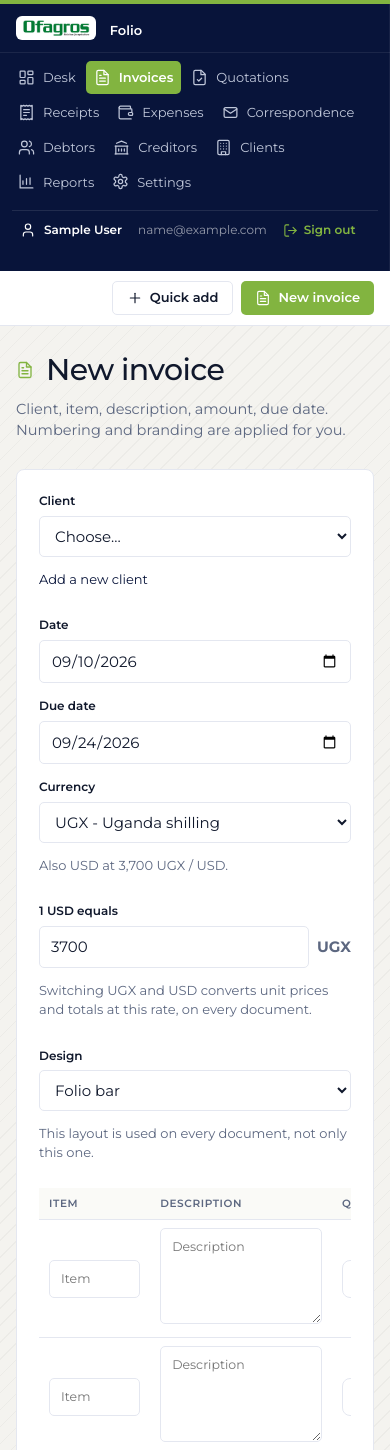
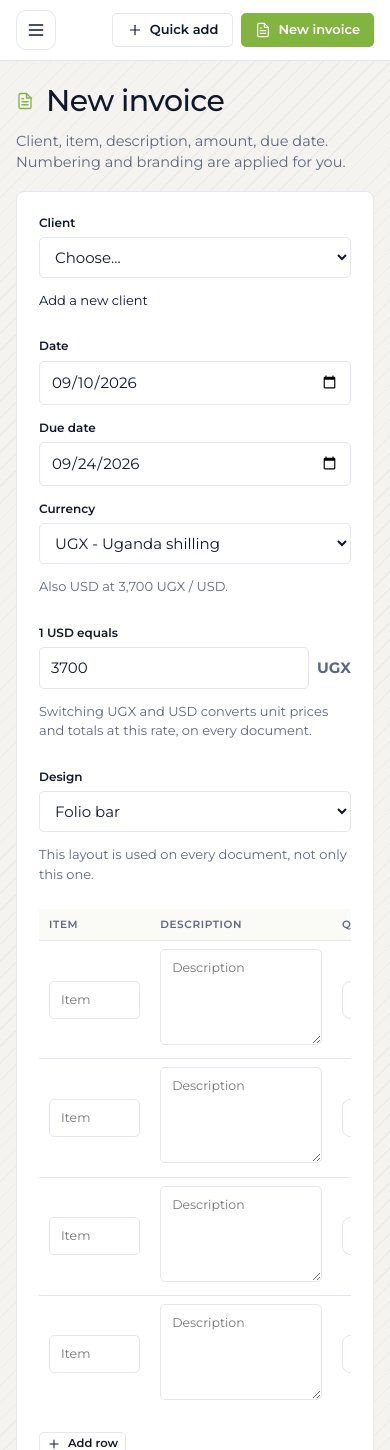
Before and after one commit to FRONT-STAR-DIGITAL/VELLISYS-Web, a PHP site: page /document_new.php in a window 390 px wide. Shown: the top 1450 px of the page. Run offline with PHP 8.4, Linux system fonts and the light colour scheme; the visitor is signed in with stand-in values (Sample User, id 1); data that the repository does not hold is empty.

Commit message:
Collapse desk and admin nav to an icon rail that expands on hover.
The rail stays slim until hover, then labels slide in smoothly. On phones a menu button opens a drawer so the admin portal is usable.

Co-authored-by: nsambamarvin2001 <nsambamarvin2001@gmail.com>

```diff
--- a/assets/css/app.css
+++ b/assets/css/app.css
@@ -68,30 +68,34 @@ img { max-width: 100%; display: block; }
 }
 .app { display: flex; min-height: 100vh; }
 .nav {
-  width: 198px;
+  --rail: 72px;
+  --open: 236px;
+  width: var(--rail);
   flex-shrink: 0;
-  background: var(--nav);
-  color: var(--nav-text);
+  background: #fff;
+  color: var(--brand);
   display: flex;
   flex-direction: column;
-  padding: 0 0 16px;
-  border-top: 4px solid var(--brand);
-  box-shadow: inset -1px 0 0 rgba(255,255,255,.06);
+  padding: 8px 0 12px;
+  border-right: 1px solid rgba(8, 20, 58, .06);
   position: fixed;
   top: 0;
   left: 0;
   bottom: 0;
   height: 100vh;
-  overflow-y: auto;
-  z-index: 20;
+  overflow: hidden;
+  z-index: 40;
+  transition: width .32s cubic-bezier(.22, 1, .36, 1), box-shadow .32s ease;
 }
-.desk-body .main { margin-left: 198px; min-height: 100vh; }
+.desk-body .main { margin-left: 72px; min-height: 100vh; }
 .brand {
   color: inherit;
   text-decoration: none;
-  padding: 16px 14px 14px;
-  border-bottom: 1px solid rgba(255,255,255,.08);
-  display: block;
+  padding: 14px 0 12px;
+  display: flex;
+  flex-direction: column;
+  align-items: flex-start;
+  min-height: 64px;
 }
 .brand:hover { text-decoration: none; }
 .brand-mark {
@@ -101,74 +105,173 @@ img { max-width: 100%; display: block; }
   background: transparent;
   padding: 0;
   border-radius: 9px;
-  margin-bottom: 12px;
+  margin: 0 0 0 18px;
 }
 .brand-logo {
   height: 32px;
-  width: auto;
-  max-width: 148px;
+  width: 32px;
   object-fit: contain;
   display: block;
-  margin-bottom: 8px;
-  background: #fff;
-  padding: 4px 6px;
+  margin: 0 0 0 20px;
+  background: transparent;
+  padding: 0;
   border-radius: 6px;
+  transition: width .32s cubic-bezier(.22, 1, .36, 1), margin .32s ease;
 }
 .brand-kicker {
+  display: none;
+}
+.brand strong {
   display: block;
-  font-size: 10px;
-  letter-spacing: .2em;
-  text-transform: uppercase;
+  margin: 8px 0 0 20px;
+  font-size: 13px;
+  font-weight: 600;
+  color: var(--brand-ink);
+  line-height: 1.3;
+  white-space: nowrap;
+  opacity: 0;
+  max-width: 0;
+  overflow: hidden;
+  transition: opacity .22s ease, max-width .32s cubic-bezier(.22, 1, .36, 1);
+}
+.nav nav { display: flex; flex-direction: column; padding: 8px 0; gap: 2px; flex: 1; overflow-x: hidden; overflow-y: auto; }
+.nav nav a {
+  position: relative;
+  color: var(--brand);
+  text-decoration: none;
+  margin: 2px 10px 2px 8px;
+  padding: 10px 12px;
+  border-radius: 16px;
+  font-size: 14px;
+  font-weight: 500;
+  display: flex;
+  align-items: center;
+  gap: 14px;
+  min-height: 44px;
+  white-space: nowrap;
+  transition: background .2s ease, color .2s ease, margin .32s cubic-bezier(.22, 1, .36, 1), border-radius .32s ease, padding .32s ease;
+}
+.nav nav a .icon { flex-shrink: 0; }
+.nav nav a span {
+  opacity: 0;
+  transform: translateX(-8px);
+  color: var(--brand-ink);
+  transition: opacity .18s ease, transform .28s cubic-bezier(.22, 1, .36, 1);
+}
+.nav nav a:hover { background: color-mix(in srgb, var(--brand) 10%, #fff); opacity: 1; text-decoration: none; }
+.nav nav a.is-on {
+  background: color-mix(in srgb, var(--brand) 18%, #fff);
   color: var(--brand);
   font-weight: 600;
 }
-.brand strong {
-  display: block;
-  margin-top: 4px;
-  font-size: 13px;
-  font-weight: 600;
-  color: #fff;
-  line-height: 1.3;
-}
-.nav nav { display: flex; flex-direction: column; padding: 10px 8px; gap: 2px; flex: 1; }
-.nav nav a {
-  color: var(--nav-text);
-  text-decoration: none;
-  padding: 7px 8px;
-  border-radius: 5px;
-  font-size: 13px;
-  display: flex;
-  align-items: center;
-  gap: 8px;
-  opacity: .82;
-}
-.nav nav a:hover { background: rgba(255,255,255,.06); opacity: 1; text-decoration: none; }
-.nav nav a.is-on {
+.nav nav a.is-on span { color: var(--brand-ink); }
+.nav nav a[data-badge]::after {
+  content: "";
+  position: absolute;
+  top: 8px;
+  left: 34px;
+  width: 8px;
+  height: 8px;
+  border-radius: 50%;
   background: var(--brand);
-  color: #fff;
-  opacity: 1;
-  font-weight: 600;
+  box-shadow: 0 0 0 2px #fff;
 }
 .nav-user {
-  margin: 8px 10px 0;
+  margin: 8px 8px 0;
   padding: 12px 8px 4px;
-  border-top: 1px solid rgba(255,255,255,.1);
+  border-top: 1px solid rgba(8, 20, 58, .08);
   font-size: 12px;
   display: flex;
   flex-direction: column;
-  gap: 3px;
-  color: rgba(255,255,255,.75);
+  gap: 4px;
+  color: var(--muted);
 }
-.nav-user-name { display: flex; align-items: center; gap: 8px; color: #fff; font-weight: 600; }
-.nav-user-mail { word-break: break-all; opacity: .75; }
+.nav-user-name { display: flex; align-items: center; gap: 10px; color: var(--brand-ink); font-weight: 600; white-space: nowrap; }
+.nav-user-name span,
+.nav-user-mail,
+.nav-user a span {
+  opacity: 0;
+  transform: translateX(-8px);
+  white-space: nowrap;
+  overflow: hidden;
+  transition: opacity .18s ease, transform .28s cubic-bezier(.22, 1, .36, 1);
+}
+.nav-user-mail { word-break: break-all; }
 .nav-user a {
   color: var(--brand);
-  display: inline-flex;
+  display: flex;
   align-items: center;
-  gap: 6px;
-  margin-top: 10px;
+  gap: 10px;
+  margin-top: 8px;
   font-weight: 600;
+  text-decoration: none;
+  padding: 8px 4px;
+  border-radius: 10px;
 }
+.nav-user a:hover { background: color-mix(in srgb, var(--brand) 10%, #fff); text-decoration: none; }
+
+@media (hover: hover) and (pointer: fine) {
+  .nav:hover,
+  .nav:focus-within {
+    width: var(--open);
+    box-shadow: 10px 0 32px rgba(8, 20, 58, .1);
+  }
+  .nav:hover .brand-logo,
+  .nav:focus-within .brand-logo {
+    width: auto;
+    max-width: 148px;
+    height: 28px;
+  }
+  .nav:hover .brand strong,
+  .nav:focus-within .brand strong {
+    opacity: 1;
+    max-width: 180px;
+  }
+  .nav:hover nav a,
+  .nav:focus-within nav a {
+    margin: 2px 14px 2px 0;
+    padding: 10px 16px 10px 22px;
+    border-radius: 0 20px 20px 0;
+  }
+  .nav:hover nav a span,
+  .nav:focus-within nav a span,
+  .nav:hover .nav-user-name span,
+  .nav:focus-within .nav-user-name span,
+  .nav:hover .nav-user-mail,
+  .nav:focus-within .nav-user-mail,
+  .nav:hover .nav-user a span,
+  .nav:focus-within .nav-user a span {
+    opacity: 1;
+    transform: none;
+  }
+  .nav:hover nav a[data-badge]::after,
+  .nav:focus-within nav a[data-badge]::after { display: none; }
+}
+
+.nav-toggle {
+  display: none;
+  align-items: center;
+  justify-content: center;
+  width: 40px;
+  height: 40px;
+  margin-right: auto;
+  border: 1px solid var(--line);
+  border-radius: 10px;
+  background: #fff;
+  color: var(--brand-ink);
+  cursor: pointer;
+}
+.nav-toggle:hover { background: var(--paper); }
+.nav-scrim {
+  position: fixed;
+  inset: 0;
+  z-index: 35;
+  background: rgba(8, 20, 58, .32);
+  border: 0;
+  padding: 0;
+  cursor: pointer;
+}
+.nav-scrim[hidden] { display: none !important; }
 
 .main { flex: 1; min-width: 0; display: flex; flex-direction: column; }
 .top {
@@ -949,27 +1052,60 @@ table.grid tfoot td {
 }
 @media (max-width: 820px) {
   .app { flex-direction: column; }
+  .nav-toggle { display: inline-flex; }
   .nav {
-    width: 100%;
-    display: flex;
-    position: static;
-    height: auto;
-    overflow: visible;
+    width: min(var(--open), 86vw);
+    transform: translateX(-105%);
+    box-shadow: none;
+    border-right: 0;
+    transition: transform .32s cubic-bezier(.22, 1, .36, 1), box-shadow .32s ease;
   }
-  .brand { display: flex; flex-wrap: wrap; align-items: center; gap: 10px 14px; padding: 12px 16px; }
-  .brand-mark { height: 28px; margin-bottom: 0; }
-  .brand-logo { height: 24px; margin-bottom: 0; }
-  .nav nav { flex-direction: row; flex-wrap: wrap; padding: 8px 10px 12px; }
-  .nav-user { flex-direction: row; flex-wrap: wrap; align-items: center; gap: 8px 16px; margin: 0 12px 12px; padding-top: 10px; }
-  .nav-user a { margin-top: 0; }
+  .nav .brand-logo {
+    width: auto;
+    max-width: 148px;
+    height: 28px;
+  }
+  .nav .brand strong,
+  .nav nav a span,
+  .nav .nav-user-name span,
+  .nav .nav-user-mail,
+  .nav .nav-user a span {
+    opacity: 1;
+    transform: none;
+    max-width: none;
+  }
+  .nav nav a {
+    margin: 2px 14px 2px 0;
+    padding: 10px 16px 10px 22px;
+    border-radius: 0 20px 20px 0;
+  }
+  .nav nav a[data-badge]::after { display: none; }
+  .desk-body.nav-open .nav {
+    transform: translateX(0);
+    box-shadow: 12px 0 40px rgba(8, 20, 58, .16);
+  }
+  .desk-body.nav-open { overflow: hidden; }
   .desk-body .main { margin-left: 0; }
-  .top { justify-content: flex-end; padding: 10px 16px; }
-  .content { padding: 22px 16px 72px; }
+  .top { justify-content: flex-end; padding: 10px 16px; gap: 10px; }
+  .content { padding: 18px 16px 72px; }
+  .page-head { gap: 12px; margin-bottom: 18px; }
+  .page-head .btn { width: auto; }
   .desk-hero, .page-head, .desk-grid, .form-grid, .action-grid, .login { grid-template-columns: 1fr; display: flex; flex-direction: column; }
   .login-art { min-height: 240px; padding: 28px; }
   .login-still { height: 96px; }
   .template-grid, .chart-grid, .expense-meta { grid-template-columns: 1fr; }
   .card:has(table.grid) { overflow-x: auto; }
+  .admin-body .top-actions .btn { padding: 8px 12px; }
+  .admin-body h1 { font-size: 24px; }
+  .admin-body .lede { font-size: 14px; }
+  .admin-body .landing-admin-h { margin-top: 20px; }
+  .admin-body .grid { font-size: 13px; }
+}
+@media (prefers-reduced-motion: reduce) {
+  .nav, .nav nav a, .nav nav a span, .brand-logo, .brand strong,
+  .nav-user-name span, .nav-user-mail, .nav-user a span {
+    transition: none;
+  }
 }
 @page { size: A4; margin: 0; }
 @media print {
@@ -977,6 +1113,7 @@ table.grid tfoot td {
   .share-toolbar { display: none !important; }
   .content > .card { display: none !important; }
   a[href]::after, a[href]::before { content: none !important; }
+  .nav, .nav-toggle, .nav-scrim { display: none !important; }
   .desk-body .main { margin-left: 0; }
   .content, .sheet-wrap { padding: 0; background: #fff; max-width: none; overflow: visible; }
   .invoice-sheet { box-shadow: none; -webkit-print-color-adjust: exact; print-color-adjust: exact; }
--- a/assets/js/app.js
+++ b/assets/js/app.js
@@ -8,6 +8,30 @@ document.addEventListener('click', function (e) {
     panel.hidden = !panel.hidden;
   } else if (panel && !panel.contains(e.target)) {
     panel.hidden = true;
+  }
+
+  var toggle = e.target.closest('[data-nav-toggle]');
+  var scrim = document.querySelector('[data-nav-scrim]');
+  function closeNav() {
+    document.body.classList.remove('nav-open');
+    document.querySelectorAll('[data-nav-toggle]').forEach(function (btn) {
+      btn.setAttribute('aria-expanded', 'false');
+    });
+    if (scrim) scrim.hidden = true;
+  }
+  if (toggle) {
+    var open = !document.body.classList.contains('nav-open');
+    document.body.classList.toggle('nav-open', open);
+    toggle.setAttribute('aria-expanded', open ? 'true' : 'false');
+    if (scrim) scrim.hidden = !open;
+    return;
+  }
+  if (e.target.closest('[data-nav-scrim]')) {
+    closeNav();
+    return;
+  }
+  if (e.target.closest('[data-nav] a') && window.matchMedia('(max-width: 820px)').matches) {
+    closeNav();
   }
 });
 
@@ -60,6 +84,16 @@ document.addEventListener('click', function (e) {
     }
   });
 })();
+
+document.addEventListener('keydown', function (e) {
+  if (e.key !== 'Escape' || !document.body.classList.contains('nav-open')) return;
+  document.body.classList.remove('nav-open');
+  document.querySelectorAll('[data-nav-toggle]').forEach(function (btn) {
+    btn.setAttribute('aria-expanded', 'false');
+  });
+  var scrim = document.querySelector('[data-nav-scrim]');
+  if (scrim) scrim.hidden = true;
+});
 
 document.querySelectorAll('[data-fill-login]').forEach(function (btn) {
   btn.addEventListener('click', function () {
--- a/includes/layout.php
+++ b/includes/layout.php
@@ -34,7 +34,8 @@ function layout_start(string $title, array $user, array $opts = []): void
 </head>
 <body class="desk-body">
 <div class="app">
-  <aside class="nav">
+  <div class="nav-scrim" data-nav-scrim hidden></div>
+  <aside class="nav" data-nav>
     <a class="brand" href="<?= h(url('dashboard.php')) ?>">
       <img class="brand-logo" src="<?= h(logo_url($brand)) ?>" alt="<?= h($brand['name']) ?>">
       <strong><?= h($brand['name']) ?></strong>
@@ -59,16 +60,16 @@ function layout_start(string $title, array $user, array $opts = []): void
               $active = $file === 'settings.php';
           }
           ?>
-        <a class="<?= $active ? 'is-on' : '' ?>" href="<?= h(url($href)) ?>"><?= icon($iconName, 17) ?><span><?= h($label) ?></span></a>
+        <a class="<?= $active ? 'is-on' : '' ?>" href="<?= h(url($href)) ?>" title="<?= h($label) ?>"><?= icon($iconName, 18) ?><span><?= h($label) ?></span></a>
       <?php endforeach; ?>
     </nav>
     <div class="nav-user">
-      <span class="nav-user-name"><?= icon('user', 16) ?><?= h($user['name']) ?></span>
+      <span class="nav-user-name"><?= icon('user', 16) ?><span><?= h($user['name']) ?></span></span>
       <span class="nav-user-mail"><?= h($user['email']) ?></span>
       <?php if (is_acting_admin()): ?>
-        <a href="<?= h(url('admin_desk.php?leave=1')) ?>"><?= icon('logout', 15) ?>Leave desk</a>
+        <a href="<?= h(url('admin_desk.php?leave=1')) ?>" title="Leave desk"><?= icon('logout', 15) ?><span>Leave desk</span></a>
       <?php endif; ?>
-      <a href="<?= h(url('logout.php')) ?>"><?= icon('logout', 15) ?>Sign out</a>
+      <a href="<?= h(url('logout.php')) ?>" title="Sign out"><?= icon('logout', 15) ?><span>Sign out</span></a>
     </div>
   </aside>
   <div class="main">
@@ -79,6 +80,7 @@ function layout_start(string $title, array $user, array $opts = []): void
       </div>
     <?php endif; ?>
     <header class="top">
+      <button class="nav-toggle" type="button" data-nav-toggle aria-label="Menu" aria-expanded="false"><?= icon('menu', 20) ?></button>
       <div class="top-actions">
         <button class="btn ghost" type="button" data-quick><?= icon('plus', 16) ?>Quick add</button>
         <a class="btn" href="<?= h(url('document_new.php?kind=invoice')) ?>"><?= icon('invoice', 16) ?>New invoice</a>
@@ -99,8 +101,8 @@ function layout_admin_start(string $title, array $user): void
     $questionNew = new_question_count();
     $nav = [
         ['admin_landing.php', 'Landing', 'image'],
-        ['admin_signups.php', 'Sign-ups' . ($signupNew ? ' (' . $signupNew . ')' : ''), 'letter'],
-        ['admin_questions.php', 'Questions' . ($questionNew ? ' (' . $questionNew . ')' : ''), 'help'],
+        ['admin_signups.php', 'Sign-ups', 'letter'],
+        ['admin_questions.php', 'Questions', 'help'],
         ['admin_companies.php', 'Companies', 'building'],
     ];
     ?>
@@ -115,9 +117,10 @@ function layout_admin_start(string $title, array $user): void
   <?php folio_css_links(); ?>
   <style>:root { <?= product_css_vars() ?> }</style>
 </head>
-<body class="desk-body">
+<body class="desk-body admin-body">
 <div class="app">
-  <aside class="nav">
+  <div class="nav-scrim" data-nav-scrim hidden></div>
+  <aside class="nav" data-nav>
     <a class="brand" href="<?= h(url('admin_signups.php')) ?>">
       <img class="brand-logo" src="<?= h(product_logo_url()) ?>" alt="<?= h(product_name()) ?>">
       <strong>Platform admin</strong>
@@ -127,18 +130,25 @@ function layout_admin_start(string $title, array $user): void
           $file = strtok($href, '?');
           $active = $file === $here
               || ($here === 'admin_company.php' && $file === 'admin_companies.php');
+          $count = 0;
+          if ($file === 'admin_signups.php') {
+              $count = $signupNew;
+          } elseif ($file === 'admin_questions.php') {
+              $count = $questionNew;
+          }
           ?>
-        <a class="<?= $active ? 'is-on' : '' ?>" href="<?= h(url($href)) ?>"><?= icon($iconName, 17) ?><span><?= h($label) ?></span></a>
+        <a class="<?= $active ? 'is-on' : '' ?>" href="<?= h(url($href)) ?>" title="<?= h($label) ?>"<?= $count ? ' data-badge="' . (int) $count . '"' : '' ?>><?= icon($iconName, 18) ?><span><?= h($label) ?><?= $count ? ' (' . $count . ')' : '' ?></span></a>
       <?php endforeach; ?>
     </nav>
     <div class="nav-user">
-      <span class="nav-user-name"><?= icon('user', 16) ?><?= h($user['name']) ?></span>
+      <span class="nav-user-name"><?= icon('user', 16) ?><span><?= h($user['name']) ?></span></span>
       <span class="nav-user-mail"><?= h($user['email']) ?></span>
-      <a href="<?= h(url('logout.php')) ?>"><?= icon('logout', 15) ?>Sign out</a>
+      <a href="<?= h(url('logout.php')) ?>" title="Sign out"><?= icon('logout', 15) ?><span>Sign out</span></a>
     </div>
   </aside>
   <div class="main">
     <header class="top">
+      <button class="nav-toggle" type="button" data-nav-toggle aria-label="Menu" aria-expanded="false"><?= icon('menu', 20) ?></button>
       <div class="top-actions">
         <a class="btn" href="<?= h(url('admin_companies.php?new=1')) ?>"><?= icon('plus', 16) ?>New company</a>
       </div>
```
